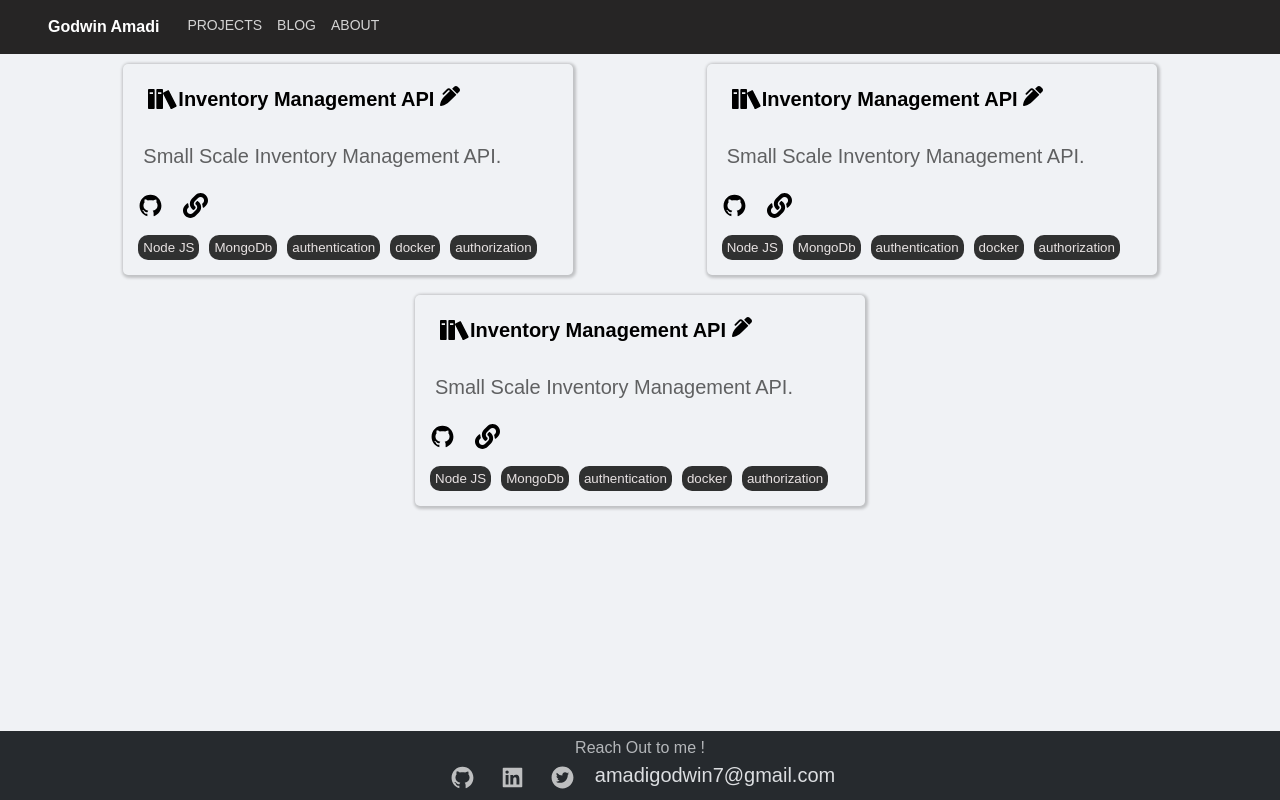
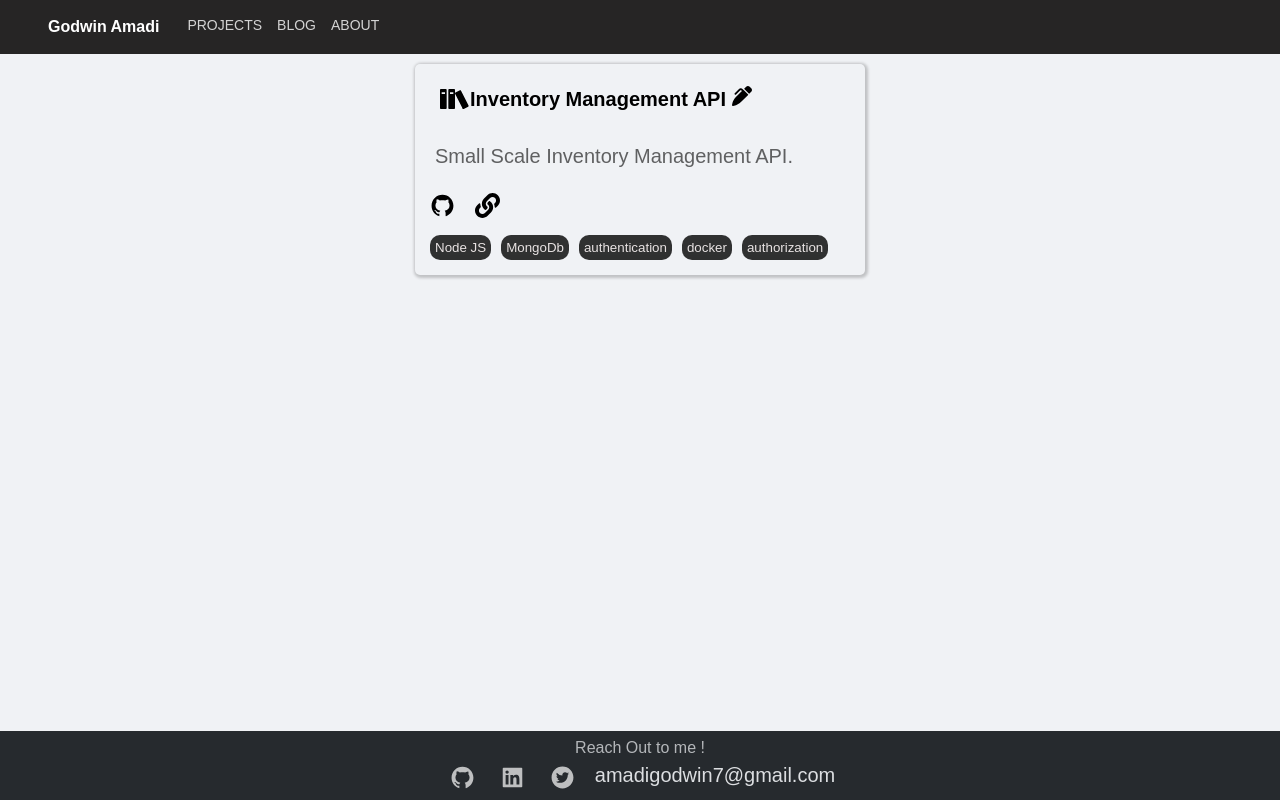
Before and after one commit to Godwin-NJ/gnj-portfolio, a React (Create React App) app: page /articles in a window 1280 px wide. Built offline with nearby package versions, Linux system fonts and the light colour scheme.

Commit message:
fix in the article page

```diff
--- a/src/Pages/Article.js
+++ b/src/Pages/Article.js
@@ -6,40 +6,6 @@ const Article = () => {
   return (
     <Wrapper>
       <section className="articlePage">
-        <ProjectCard
-          isArticle
-          title="Inventory Management API "
-          projectImage={SpotifyImage}
-          imageAlt={"Inventory"}
-          textContent="Small Scale Inventory Management API."
-          projectUrlPath={
-            "https://godwinamadi-nj.hashnode.dev/build-and-dockerize-a-node-js-inventory-app"
-          }
-          technologiesUsed={[
-            "Node JS",
-            "MongoDb",
-            "authentication",
-            "docker",
-            "authorization",
-          ]}
-        />
-        <ProjectCard
-          isArticle
-          title="Inventory Management API "
-          projectImage={SpotifyImage}
-          imageAlt={"Inventory"}
-          textContent="Small Scale Inventory Management API."
-          projectUrlPath={
-            "https://godwinamadi-nj.hashnode.dev/build-and-dockerize-a-node-js-inventory-app"
-          }
-          technologiesUsed={[
-            "Node JS",
-            "MongoDb",
-            "authentication",
-            "docker",
-            "authorization",
-          ]}
-        />
         <ProjectCard
           isArticle
           title="Inventory Management API "
```
